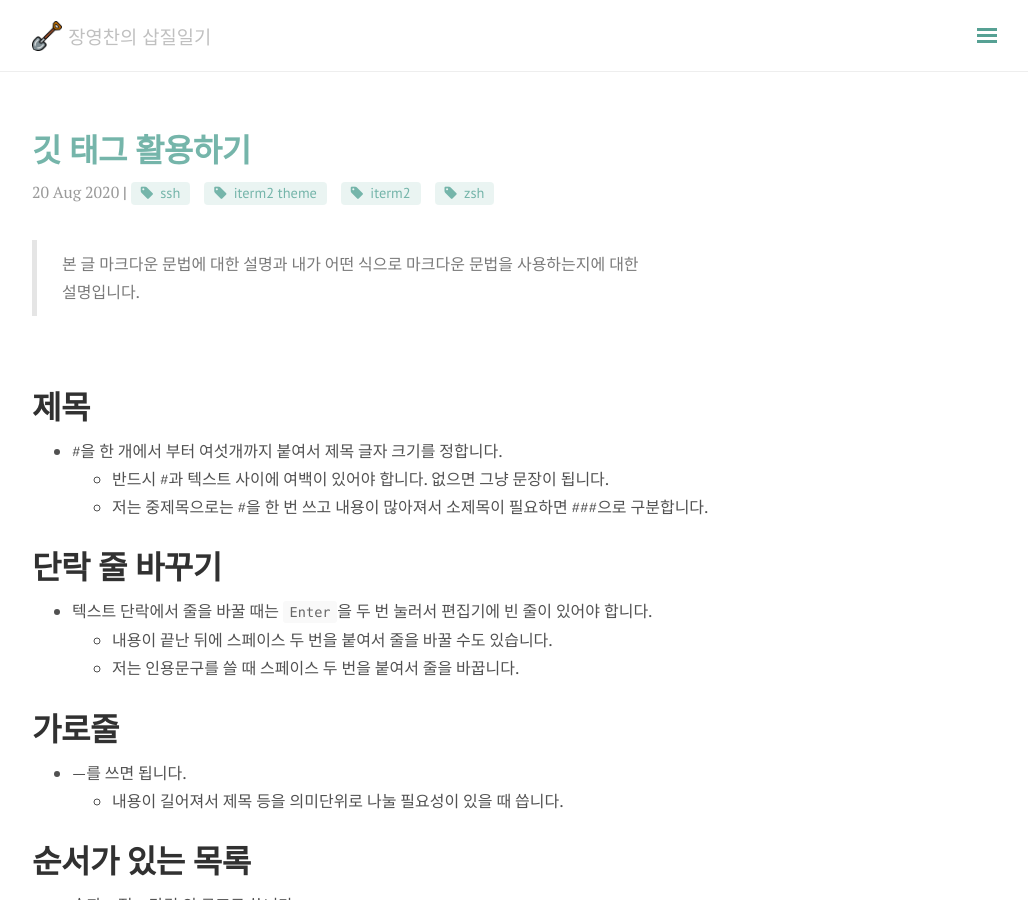
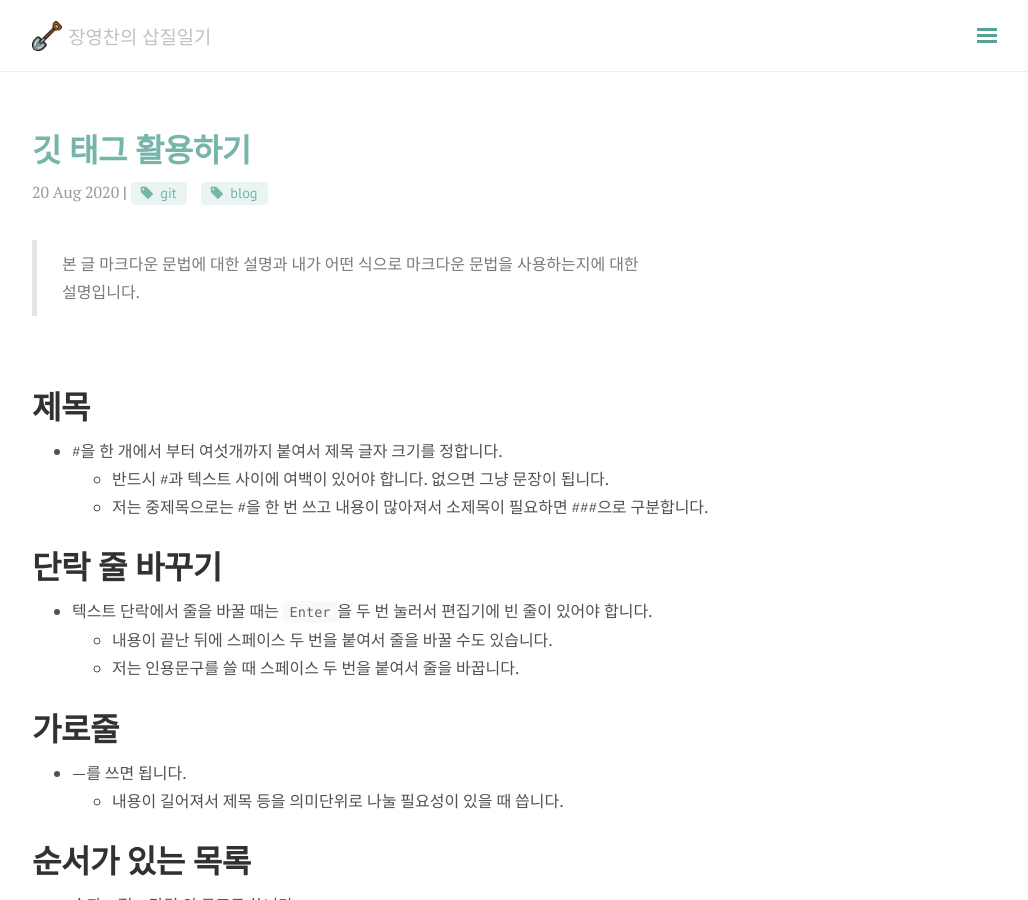
Before and after one commit to YoungchanChang/YoungchanChang.github.io, a Jekyll site: the page built from _posts/Git/2020-08-20-Git-MD-usage.md, in a window 1280 px wide and 900 px high. Shown: the whole window, without its empty margins (248-1276 px from the left). Built offline with Jekyll 4.4.1, drawn with Linux system fonts in a browser that asks for light colours; nearby versions of some CDN libraries; comment, search, counter and statistics services are not loaded.

Commit message:
오타 수정

```diff
--- a/_posts/Git/2020-08-20-Git-MD-usage.md
+++ b/_posts/Git/2020-08-20-Git-MD-usage.md
@@ -1,8 +1,8 @@
 ---
 layout: post
 title: 깃 태그 활용하기
-category: GIT
-tags: [ssh, iterm2 theme, iterm2, zsh]
+category: Git
+tags: [git, blog]
 comments: true
 ---
 
```
Also changed, not shown: _posts/Git/2020-08-21-Git-blog-jekyll.md (+1 -1 lines).
